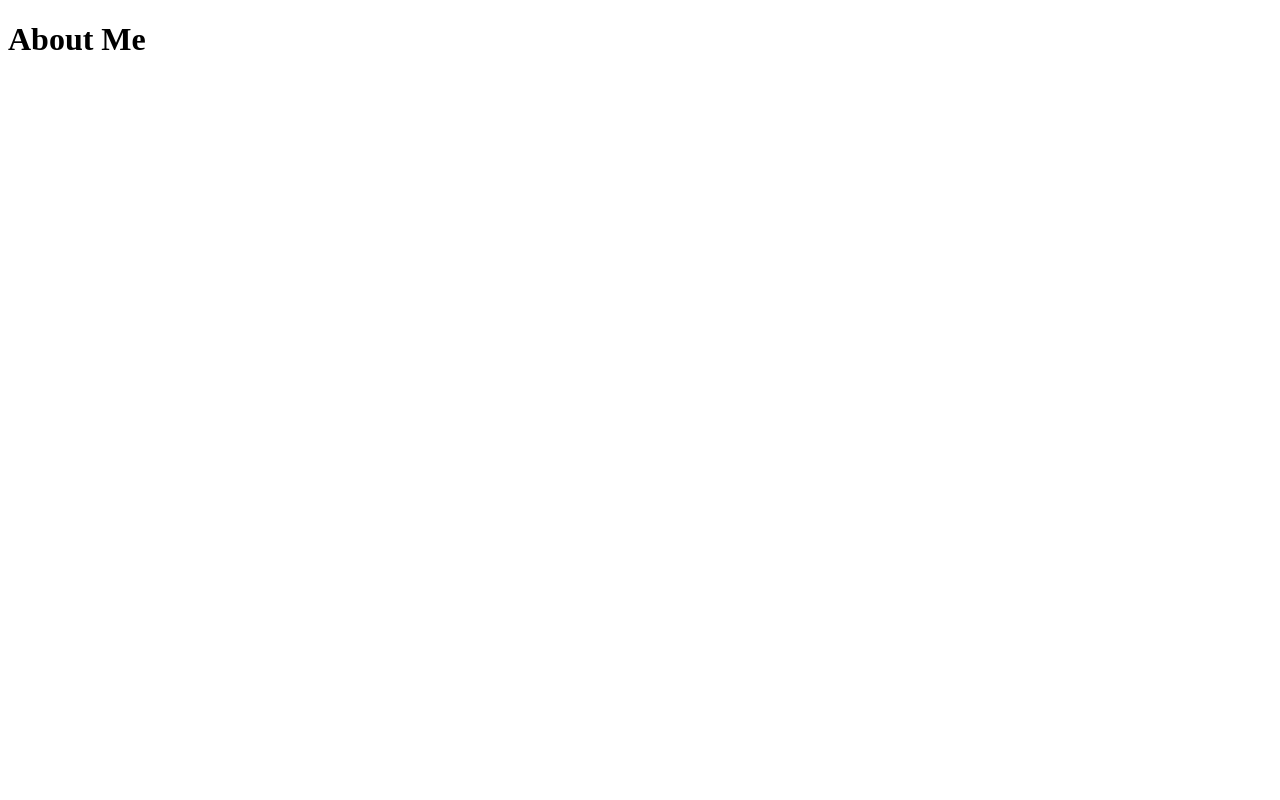
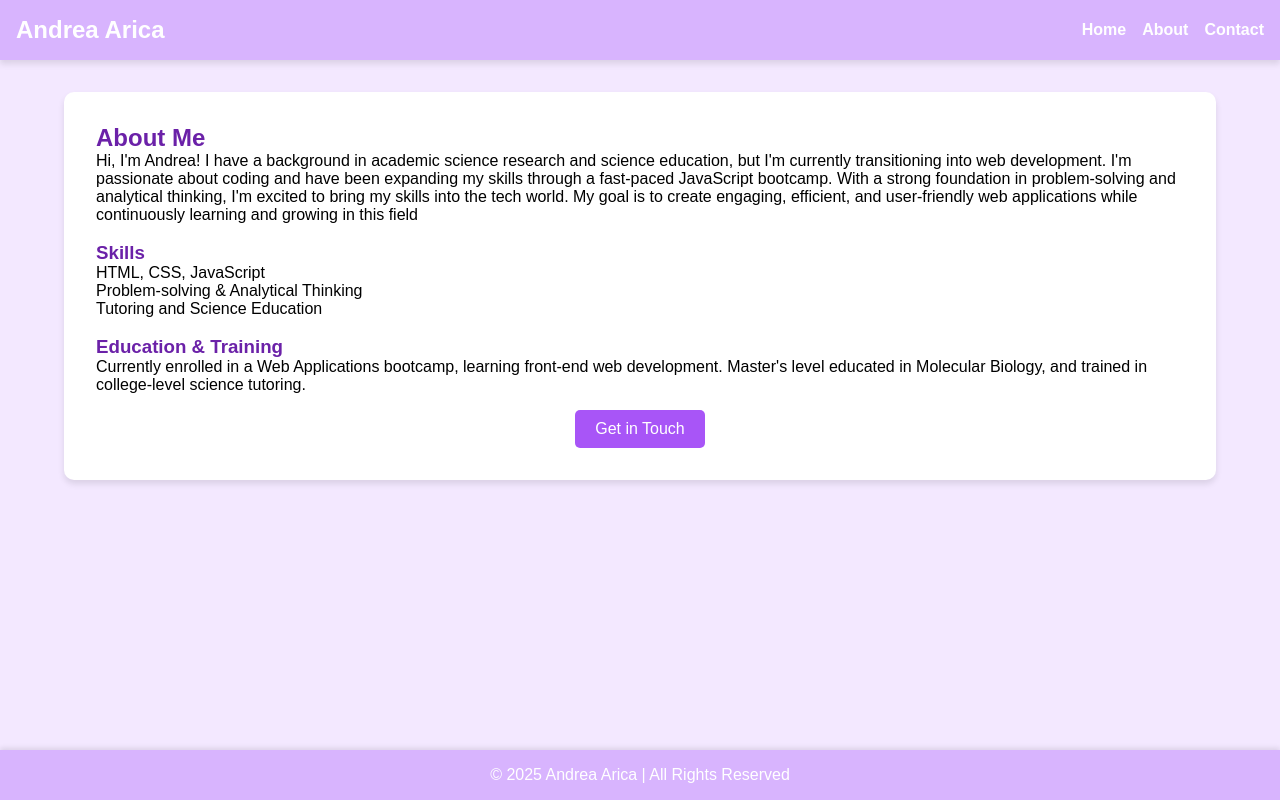
Before and after one commit to aeab89/scf-sp-2025, a plain HTML site: page docs/pages/about.html in a window 1280 px wide. Drawn offline with Linux system fonts and the light colour scheme.

Commit message:
about page edited

```diff
--- a/docs/pages/about.html
+++ b/docs/pages/about.html
@@ -1,11 +1,55 @@
 <!DOCTYPE html>
 <html lang="en">
+
 <head>
     <meta charset="UTF-8">
     <meta name="viewport" content="width=device-width, initial-scale=1.0">
     <title>Andrea Arica | About</title>
+    <link href="../styles/aboutstyle.css" rel="stylesheet">
 </head>
+
 <body>
-   <h1>About Me</h1>
+    <!-- Navbar -->
+    <nav class="navbar" id="makemesticky">
+        <h1>Andrea Arica</h1>
+        <ul>
+            <li><a href="home.html">Home</a></li>
+            <li><a href="about.html">About</a></li>
+            <li><a href="contact.html">Contact</a></li>
+        </ul>
+    </nav>
+
+    <!-- About Section -->
+    <section class="about">
+        <div class="about-content">
+            <h2>About Me</h2>
+            <p>Hi, I'm Andrea! I have a background in academic science research and science education, but I'm
+                currently
+                transitioning into web development. I'm passionate about coding and have been expanding my skills
+                through a fast-paced JavaScript bootcamp. With a strong foundation in problem-solving and analytical
+                thinking, I'm excited to bring my skills into the tech world. My goal is to create engaging,
+                efficient, and user-friendly web applications while continuously learning and growing in this field</p>
+            <br>
+            <h3>Skills</h3>
+            <ul>
+                <li>HTML, CSS, JavaScript</li>
+                <li>Problem-solving & Analytical Thinking</li>
+                <li>Tutoring and Science Education</li>
+            </ul>
+            <br>
+            <h3>Education & Training</h3>
+            <p>Currently enrolled in a Web Applications bootcamp, learning front-end web development. Master's level
+                educated in Molecular Biology, and trained in college-level science tutoring. </p>
+
+            <a href="contact.html" class="button">Get in Touch</a>
+        </div>
+    </section>
+
+    <!-- Footer -->
+    <footer class="footer">
+        &copy; 2025 Andrea Arica | All Rights Reserved
+    </footer>
+    <script type="text/javascript" src="../scripts/aboutscript.js"></script>
 </body>
+
 </html>
--- /dev/null
+++ b/docs/scripts/aboutscript.js
@@ -0,0 +1,9 @@
+const navbar = document.getElementById("makemesticky");
+
+window.addEventListener("scroll", function() {
+    if (window.scrollY > 0) {
+        navbar.classList.add("sticky");
+    } else {
+        navbar.classList.remove("sticky");
+    }
+})
--- a/docs/styles/aboutstyle.css
+++ b/docs/styles/aboutstyle.css
@@ -0,0 +1,114 @@
+* {
+    box-sizing: border-box;
+    margin: 0;
+    padding: 0;
+}
+
+html, body {
+    height: 100%;
+}
+
+body {
+    background-color: #f3e8ff;
+    font-family: Arial, sans-serif;
+    text-align: center;
+    display: flex;
+    flex-direction: column;
+}
+
+/* Navbar */
+.navbar {
+    position: relative;
+    display: flex;
+    justify-content: space-between;
+    align-items: center;
+    background: #d8b4fe;
+    padding: 1rem;
+    box-shadow: 0 4px 6px rgba(0, 0, 0, 0.1);
+    transition: all 0.3s ease-in-out;
+}
+
+h1 {
+    color: white;
+}
+
+.navbar ul {
+    list-style: none;
+    display: flex;
+    justify-content: center;
+    gap: 1rem;
+}
+
+.navbar a {
+    text-decoration: none;
+    color: white;
+    font-weight: bold;
+}
+
+.navbar a:hover {
+    color: #6b21a8;
+}
+
+.sticky {
+    position: fixed;
+    top: 0;
+    left: 0;
+    width: 100%;
+}
+
+/* About Section */
+.about {
+    display: flex;
+    flex-direction: column;
+    justify-content: flex-start;
+    align-items: stretch;
+    width: 90%;
+    max-width: 1200px;
+    margin: 2rem auto;
+    padding: 2rem;
+    background: white;
+    box-shadow: 0 4px 6px rgba(0, 0, 0, 0.1);
+    border-radius: 10px;
+}
+
+.about h2, .about h3 {
+    color: #6b21a8;
+    width: 100%;
+    text-align: left;
+    max-width: none;
+}
+
+.about p {
+    width: 100%;
+    text-align: left;
+    max-width: none;
+}
+
+.about ul {
+    list-style: none;
+    text-align: left;
+}
+
+.button {
+    display: inline-block;
+    background: #a855f7;
+    color: white;
+    padding: 10px 20px;
+    text-decoration: none;
+    border-radius: 5px;
+    margin-top: 1rem;
+    align-self: flex-start;
+}
+.button:hover{
+    background:#d8b4fe;
+}
+
+/* Footer */
+.footer {
+    width: 100%;
+    background: #d8b4fe;
+    padding: 1rem;
+    color: white;
+    box-shadow: 0 -2px 5px rgba(0, 0, 0, 0.1);
+    margin-top: auto;
+}
--- a/docs/styles/homestyle.css
+++ b/docs/styles/homestyle.css
@@ -48,7 +48,6 @@ body {
     top: 0;
     left: 0;
     width: 100%;
-
 }
 
 /* Hero Section */
```
